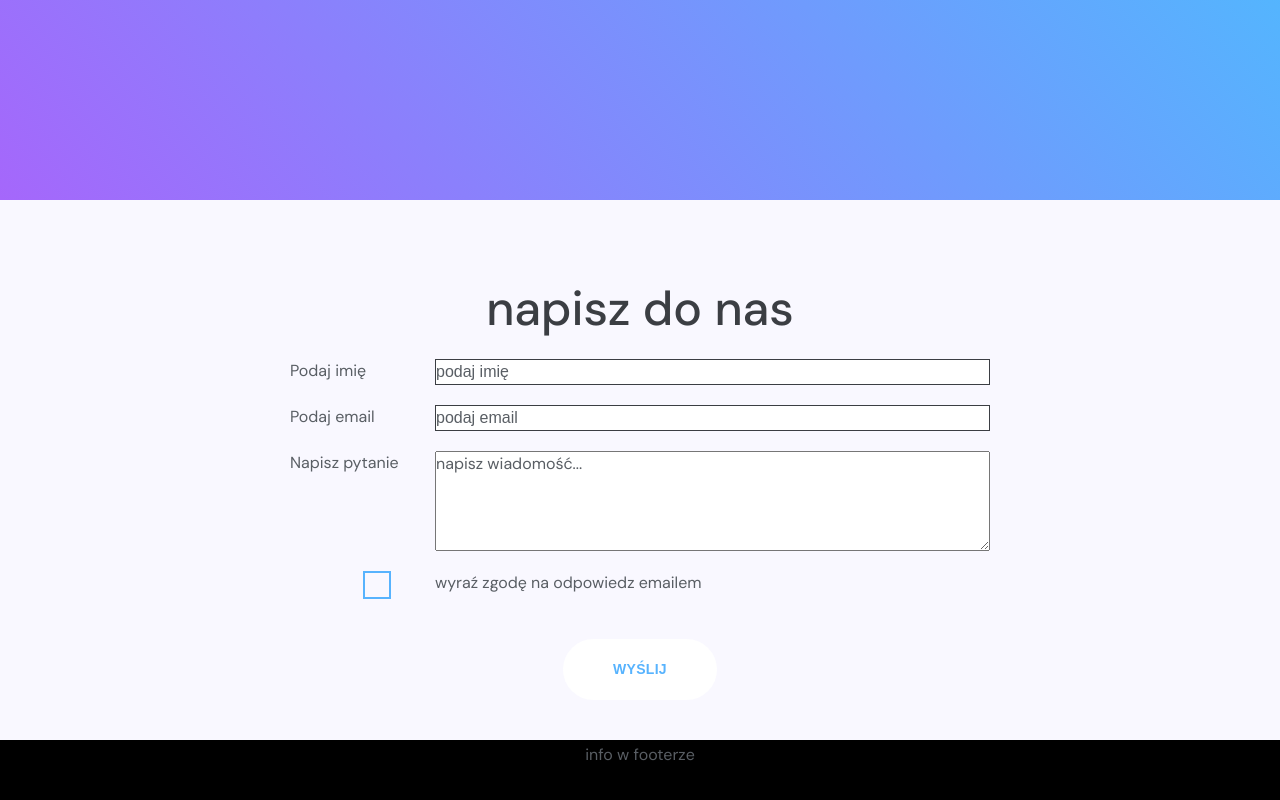
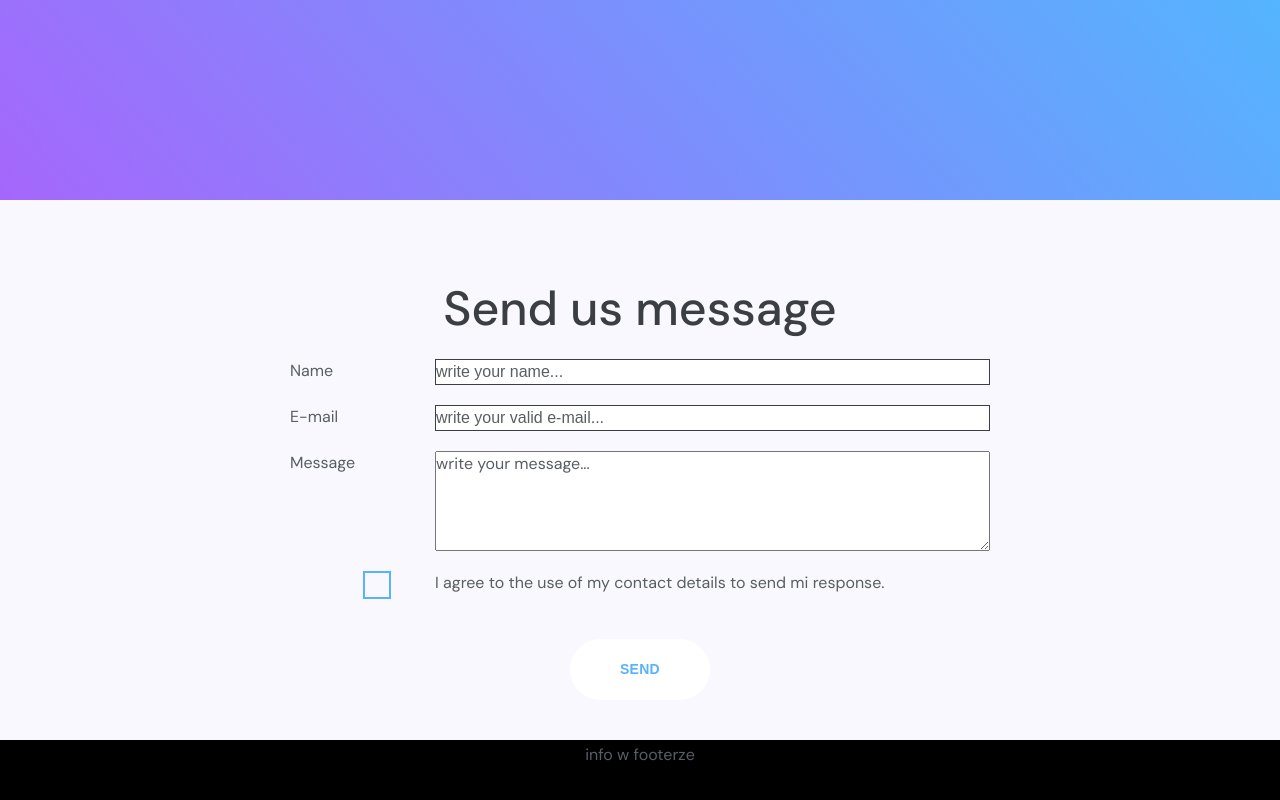
Before and after one commit to F-Agata/rubinowe, a Next.js app: page / in a window 1280 px wide. Shown: the part 3876-4676 px from the top of the page. Built offline with nearby package versions, Linux system fonts and the light colour scheme.

Commit message:
update form, add sendgrid integration

```diff
--- a/components/form/FormPanel.js
+++ b/components/form/FormPanel.js
@@ -174,6 +174,7 @@
 
 const BtnF = styled(Btn)`
   margin: 40px 0;
+  cursor: pointer;
 `;
 
 const ErrorMessage = styled(TitleVerySmallGreen)`
@@ -191,15 +192,15 @@
 
   return (
       <WrappPanel onSubmit={handleSubmit} noValidate>
-        <FormTitle>napisz do nas</FormTitle>
+        <FormTitle>Send us message</FormTitle>
 
         <WrappOnePartOfForm>
-          <LableF htmlFor={"username"}>Podaj imię</LableF>
+          <LableF htmlFor={"username"}>Name</LableF>
           <InputF
             type={"text"}
             id={"username"}
             name={"username"}
-            placeholder={"podaj imię"}
+            placeholder={"write your name..."}
             value={values.username}
             onChange={handleChange}
           />
@@ -207,12 +208,12 @@
         </WrappOnePartOfForm>
 
         <WrappOnePartOfForm>
-          <LableF htmlFor={"email"}>Podaj email</LableF>
+          <LableF htmlFor={"email"}>E-mail</LableF>
           <InputF
             type={"email"}
             id={"email"}
             name={"email"}
-            placeholder={"podaj email"}
+            placeholder={"write your valid e-mail..."}
             value={values.email}
             onChange={handleChange}
           />
@@ -220,12 +221,12 @@
         </WrappOnePartOfForm>
 
         <WrappOnePartOfForm>
-          <LableF htmlFor={"message"}>Napisz pytanie</LableF>
+          <LableF htmlFor={"message"}>Message</LableF>
           <TextAreaF
             type={"text"}
             id={"message"}
             name={"message"}
-            placeholder={"napisz wiadomość..."}
+            placeholder={"write your message..."}
             value={values.message}
             onChange={handleChange}
           />
@@ -242,10 +243,10 @@
             onChange={handleChange}
            />
           </WrappInputCheckbox>
-          <LableFCh htmlFor={"accept"}>wyraź zgodę na odpowiedz emailem</LableFCh>
+          <LableFCh htmlFor={"accept"}>I agree to the use of my contact details to send mi response.</LableFCh>
           {errors.accept && <ErrorMessage>{errors.accept}</ErrorMessage>}
         </WrappOnePartOfForm>
-        <BtnF type={"submit"}> Wyślij</BtnF>
+        <BtnF type={"submit"}>Send</BtnF>
       </WrappPanel>
   );
 }
--- a/components/form/useForm.js
+++ b/components/form/useForm.js
@@ -31,6 +31,23 @@
     e.preventDefault();
     setErrors(validationRules(values));
     setIsSubmitting(true)
+
+    const handleSendForm = async () => {
+      const res = await fetch("/api/sendgrid", {
+        body: JSON.stringify({
+          email: values.email,
+          fullname: values.username,
+          subject: "e-mail from: rubinowe@rubinowe.pl",
+          message: values.message,
+        }),
+        headers: {
+          "Content-Type": "application/json",
+        },
+        method: "POST",
+      });
+    }
+
+    handleSendForm();
   };
 
   useEffect(
--- a/package.json
+++ b/package.json
@@ -13,7 +13,8 @@
     "react": "17.0.2",
     "react-dom": "17.0.2",
     "react-responsive": "^9.0.0-beta.4",
-    "styled-components": "^5.3.3"
+    "styled-components": "^5.3.3",
+    "@sendgrid/mail": "^6.5.1"
   },
   "devDependencies": {
     "eslint": "7.32.0",
--- a/pages/api/hello.js
+++ /dev/null
@@ -1,5 +0,0 @@
-// Next.js API route support: https://nextjs.org/docs/api-routes/introduction
-
-export default function handler(req, res) {
-  res.status(200).json({ name: 'John Doe' })
-}
--- /dev/null
+++ b/pages/api/sendgrid.js
@@ -0,0 +1,58 @@
+import sendgrid from "@sendgrid/mail";
+
+sendgrid.setApiKey(process.env.SENDGRID_API_KEY);
+
+async function sendEmail(req, res) {
+  try {
+    await sendgrid.send({
+      to: "rubinowe@rubinowe.pl", // Your email where you'll receive emails
+      from: "rubinowe@rubinowe.pl", // your website email address here
+      subject: `[Lead from website] : ${req.body.subject}`,
+      html: `<!DOCTYPE html PUBLIC "-//W3C//DTD XHTML 1.0 Transitional//EN" "http://www.w3.org/TR/xhtml1/DTD/xhtml1-transitional.dtd">
+      <html lang="en">
+      <head>
+        <meta charset="utf-8">
+
+        <title>The HTML5 Herald</title>
+        <meta name="description" content="The HTML5 Herald">
+        <meta name="author" content="SitePoint">
+      <meta http-equiv="Content-Type" content="text/html charset=UTF-8" />
+
+        <link rel="stylesheet" href="css/styles.css?v=1.0">
+
+      </head>
+
+      <body>
+        <div class="img-container" style="display: flex;justify-content: center;align-items: center;border-radius: 5px;overflow: hidden; font-family: 'helvetica', 'ui-sans';">
+              </div>
+              <div class="container" style="margin-left: 20px;margin-right: 20px;">
+              <h3>You've got a new mail from ${req.body.fullname}, their email is: ✉️${req.body.email} </h3>
+              <div style="font-size: 16px;">
+              <p>Message:</p>
+              <p>${req.body.message}</p>
+              <br>
+              </div>
+              <hr />
+              <p class="footer" style="font-size: 16px;padding-bottom: 20px;border-bottom: 1px solid #D1D5DB;">Regards<br>Rubinowe.pl Team</p>
+              <div class="footer-links" style="display: flex;justify-content: center;align-items: center;">
+                <a href="https://manuarora.in/" style="text-decoration: none;margin: 8px;color: #9CA3AF;">Website</a>
+                <a href="https://manuarora.in/blog/" style="text-decoration: none;margin: 8px;color: #9CA3AF;">Blog</a>
+                <a href="https://github.com/manuarora700/" style="text-decoration: none;margin: 8px;color: #9CA3AF;">GitHub</a>
+                <a href="https://instagram.com/maninthere/" style="text-decoration: none;margin: 8px;color: #9CA3AF;">Instagram</a>
+                <a href="https://linkedin.com/in/manuarora28/" style="text-decoration: none;margin: 8px;color: #9CA3AF;">LinkedIn</a>
+                <a href="https://twitter.com/mannupaaji/" style="text-decoration: none;margin: 8px;color: #9CA3AF;">Twitter</a>
+
+              </div>
+              </div>
+      </body>
+      </html>`,
+    });
+  } catch (error) {
+    // console.log(error);
+    return res.status(error.statusCode || 500).json({ error: error.message });
+  }
+
+  return res.status(200).json({ success: "message send" });
+}
+
+export default sendEmail;
```
Also changed, not shown: 1 other file (tests, documents, lock files or other folders).
